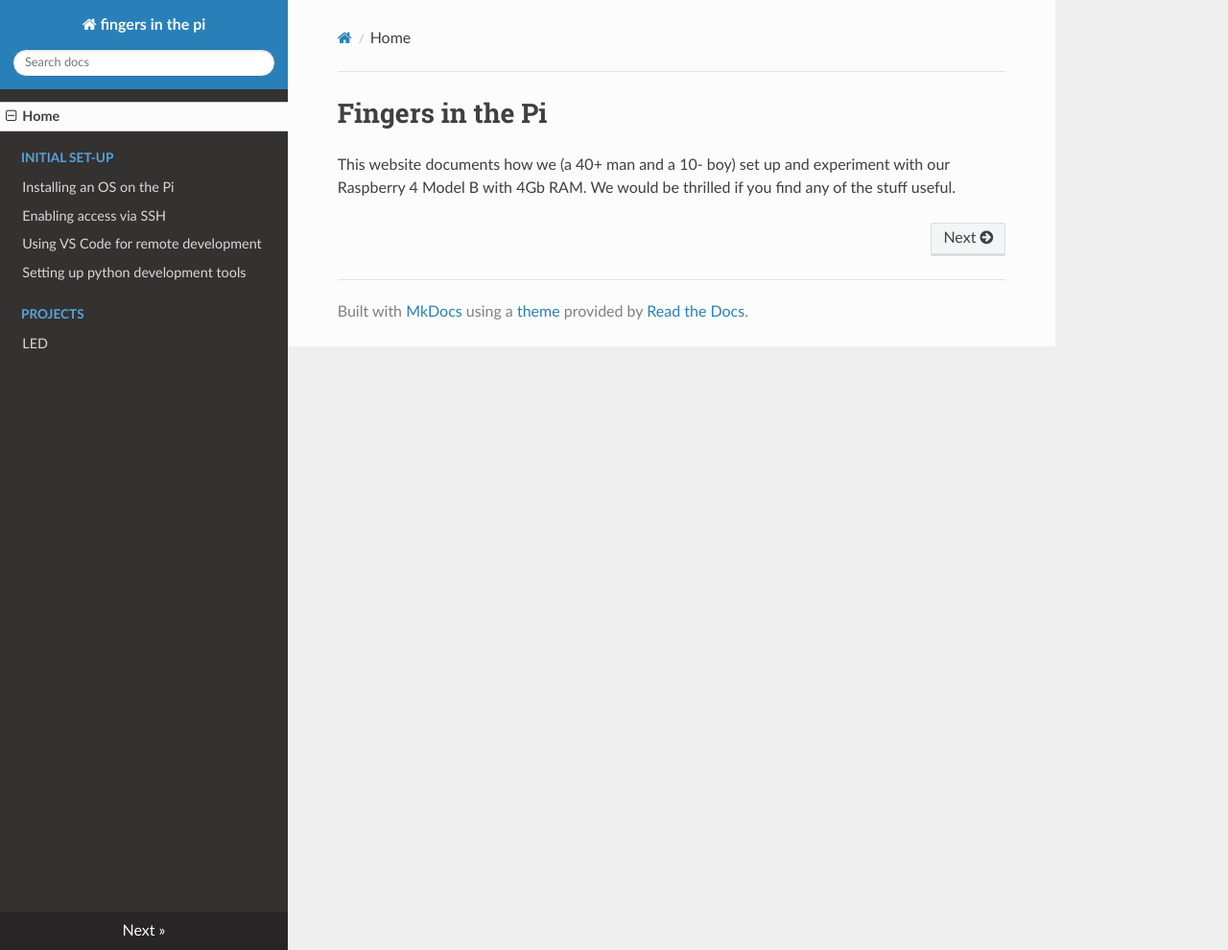
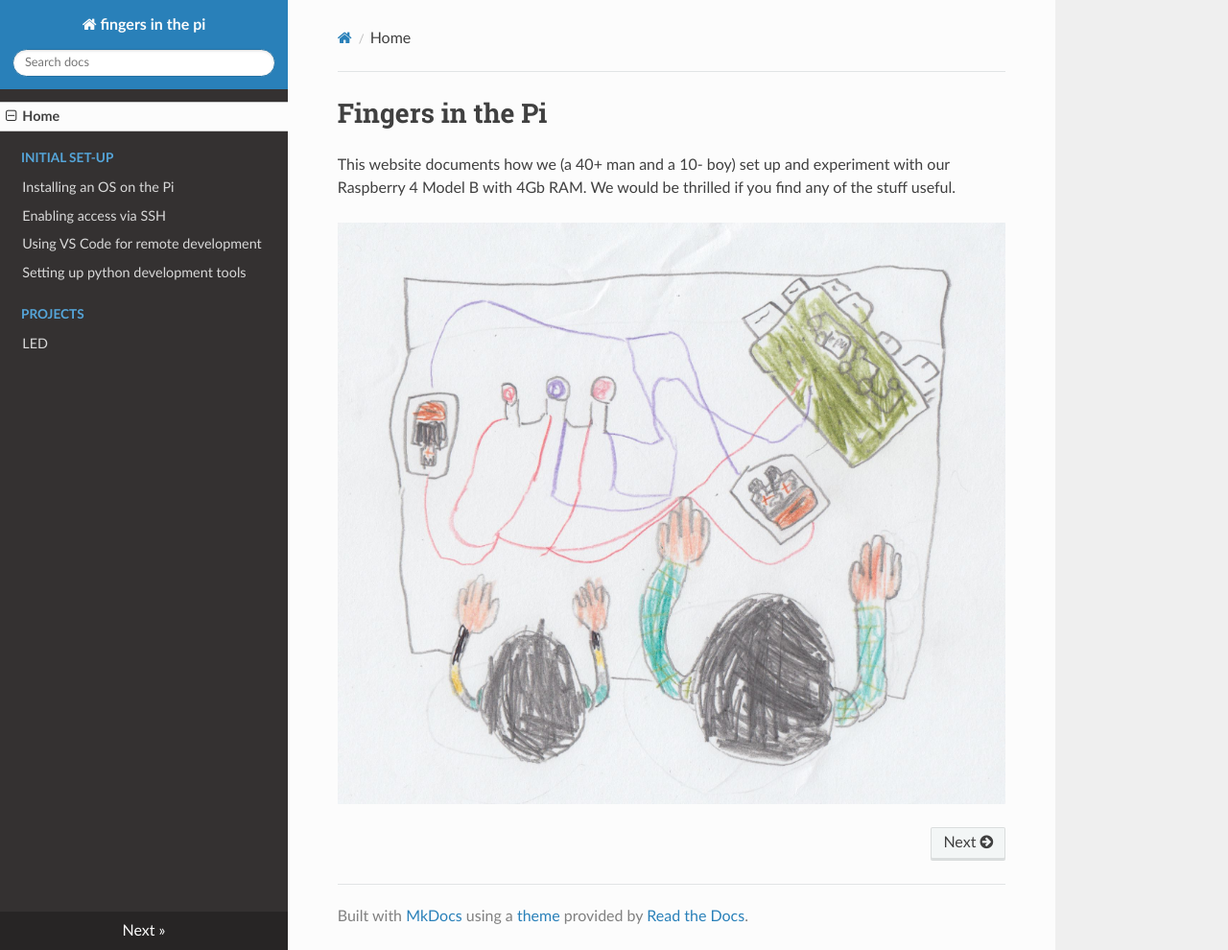
Before and after one commit to drkaizeng/fingers_in_the_pi, an MkDocs documentation site: the page built from docs/index.md, in a window 1280 px wide and 990 px high. Shown: the whole window at 96% size. Built offline with MkDocs 1.6.1, drawn with Linux system fonts in a browser that asks for light colours; nearby versions of some CDN libraries.

Commit message:
Add homepage.jpg

```diff
--- a/docs/index.md
+++ b/docs/index.md
@@ -1,3 +1,5 @@
 # Fingers in the Pi
 
 This website documents how we (a 40+ man and a 10- boy) set up and experiment with our Raspberry 4 Model B with 4Gb RAM. We would be thrilled if you find any of the stuff useful.
+
+![](homepage.jpg)
```
Also changed, not shown: docs/homepage.jpg (added).
